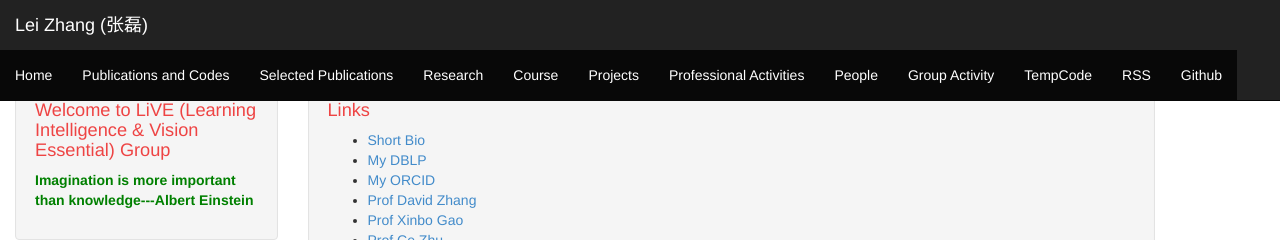
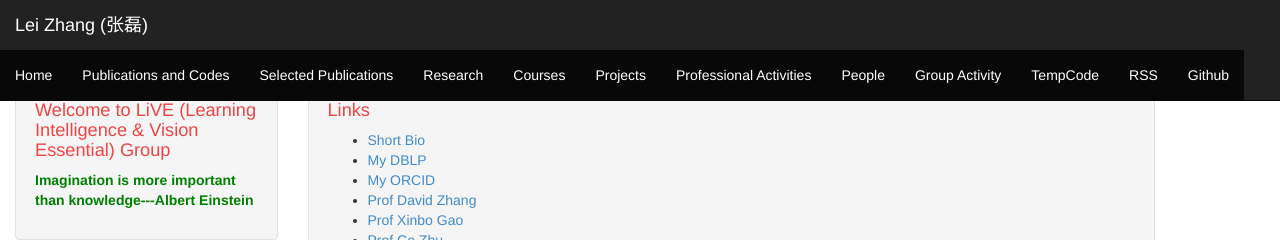
Before and after one commit to DrLeiZhang/website, a Jekyll site: the page built from links.html, in a window 1280 px wide. Shown: the top 240 px of the page. Built offline with Jekyll 4.4.1, drawn with Linux system fonts in a browser that asks for light colours; Markdown is read by kramdown in place of the engine named in the settings.

Commit message:
Update header.html

```diff
--- a/_includes/header.html
+++ b/_includes/header.html
@@ -34,7 +34,7 @@
                     <li class="active"><a href="{{ site.baseurl }}/publications and codes.html">Publications and Codes</a></li>
 		    <li class="active"><a href="{{ site.baseurl }}/selected publications.html">Selected Publications</a></li>
                     <li class="active"><a href="{{ site.baseurl }}/research.html">Research</a></li>
-		    <li class="active"><a href="{{ site.baseurl }}/research.html">Course</a></li>
+		    <li class="active"><a href="{{ site.baseurl }}/Course.html">Courses</a></li>
 	            <li class="active"><a href="{{ site.baseurl }}/projects.html">Projects</a></li>
                     <li class="active"><a href="{{ site.baseurl }}/professional activities.html">Professional Activities</a></li>
                     <li class="active"><a href="{{ site.baseurl }}/people.html">People</a></li>
```
